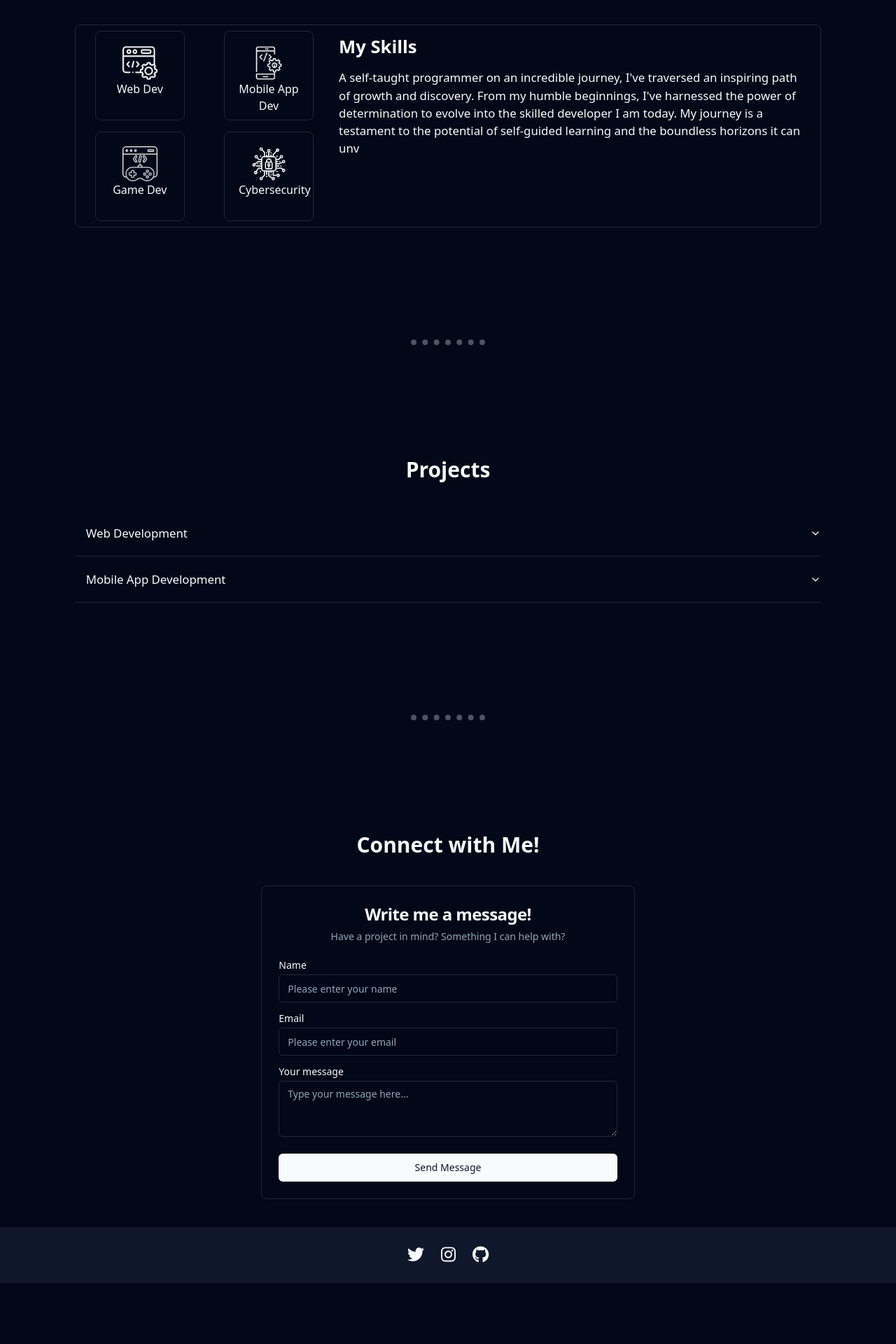
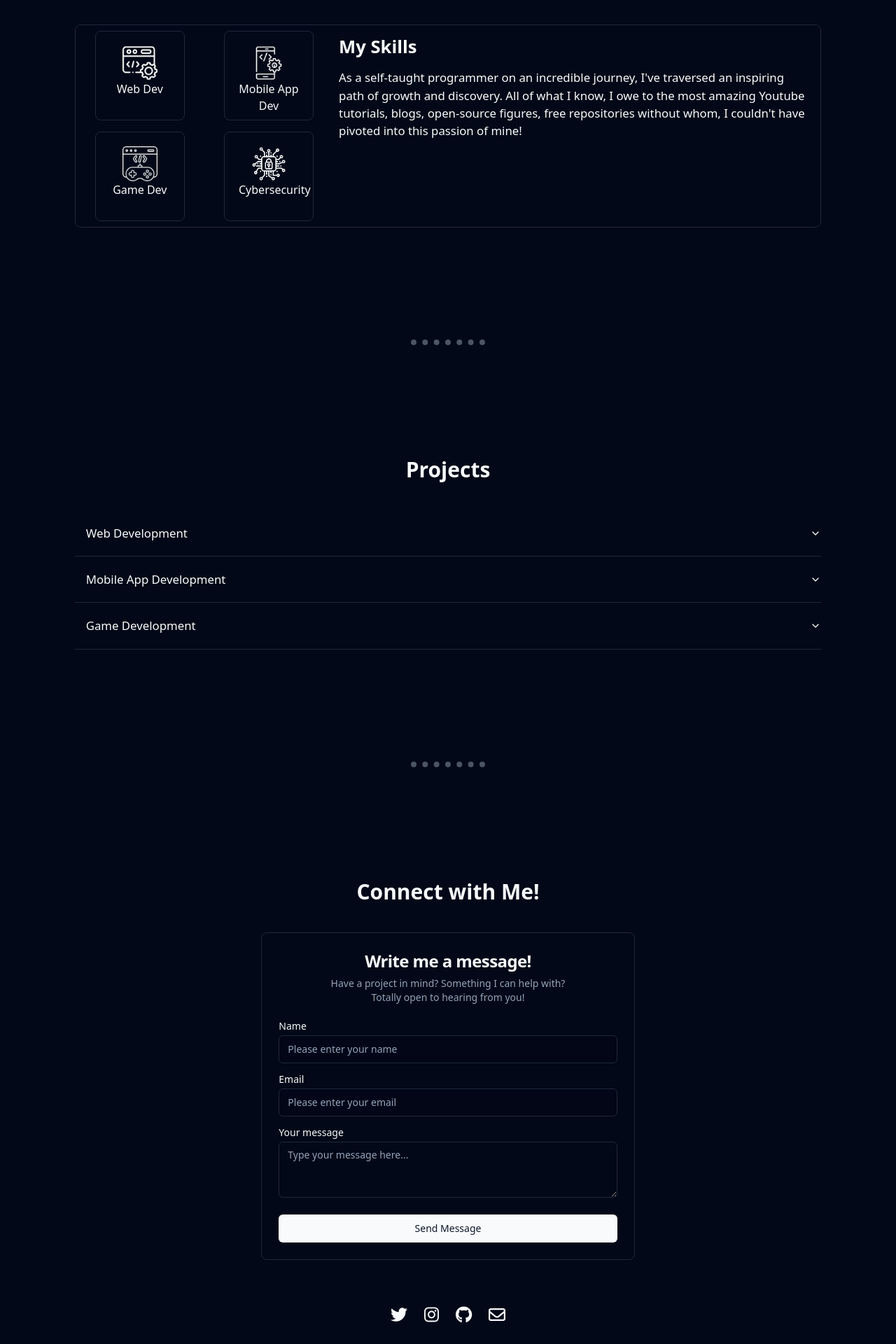
Before and after one commit to YugandharrPatil/portfolio-website, a Next.js app: page / in a window 1280 px wide. Shown: the part 1337-3257 px from the top of the page at 70% size. Before the commit the page ends 3170 px from the top, so only its background shows below. Built offline with nearby package versions, Linux system fonts and the light colour scheme; a web font is replaced by a local one.

Commit message:
changed some data and minor bug fixes

```diff
--- a/package.json
+++ b/package.json
@@ -15,6 +15,7 @@
 	"dependencies": {
 		"@fortawesome/fontawesome-svg-core": "^6.4.0",
 		"@fortawesome/free-brands-svg-icons": "^6.4.0",
+		"@fortawesome/free-regular-svg-icons": "^6.4.2",
 		"@fortawesome/free-solid-svg-icons": "^6.4.0",
 		"@fortawesome/react-fontawesome": "^0.2.0",
 		"@hookform/resolvers": "^3.1.1",
--- a/src/app/components/contact-me.tsx
+++ b/src/app/components/contact-me.tsx
@@ -44,7 +44,9 @@ export default function Connect() {
 			<Card className="w-10/12 sm:w-8/12 md:w-8/12 lg:w-7/12 xl:w-5/12 2xl:w-1/3 mx-auto mb-10">
 				<CardHeader className="text-center">
 					<CardTitle className="text-2xl">Write me a message!</CardTitle>
-					<CardDescription>Have a project in mind? Something I can help with?</CardDescription>
+					<CardDescription>
+						Have a project in mind? Something I can help with? <br /> Totally open to hearing from you!
+					</CardDescription>
 				</CardHeader>
 				<CardContent>
 					<form action={sendMessage}>
--- a/src/app/components/footer.tsx
+++ b/src/app/components/footer.tsx
@@ -1,20 +1,29 @@
+"use client";
+
 import { faGithub, faInstagram, faTwitter } from "@fortawesome/free-brands-svg-icons";
+import { faEnvelope } from "@fortawesome/free-regular-svg-icons";
 import { FontAwesomeIcon } from "@fortawesome/react-fontawesome";
+import { useTheme } from "next-themes";
 import Link from "next/link";
 
 export default function Footer() {
+	let { theme } = useTheme();
+
 	return (
 		<>
-			<footer className="bg-slate-900 h-20">
+			<footer className={`bg-slate-900 h-20 ${theme === "light" ? "bg-white" : "bg-dark"}`}>
 				<div className="w-5/6 h-full mx-auto flex justify-center gap-2 items-center">
 					<Link className="block" href="https://twitter.com/the_yugandharr">
-						<FontAwesomeIcon icon={faTwitter} className="text-2xl mx-2 hover:text-[#1DA1F2]" /> {/* color: "red"*/}
+						<FontAwesomeIcon icon={faTwitter} className="text-2xl mx-2 hover:text-[#1DA1F2]" />
 					</Link>
 					<Link className="block" href="https://www.instagram.com/the_yugandharr/">
-						<FontAwesomeIcon icon={faInstagram} className="text-2xl mx-2 hover:text-[#C13584]" /> {/* color: "red"*/}
+						<FontAwesomeIcon icon={faInstagram} className="text-2xl mx-2 hover:text-[#C13584]" />
 					</Link>
 					<Link className="block" href="https://github.com/YugandharrPatil">
-						<FontAwesomeIcon icon={faGithub} className="text-2xl mx-2 hover:text-[#817f7f]" /> {/* color: "red"*/}
+						<FontAwesomeIcon icon={faGithub} className="text-2xl mx-2 hover:text-[#817f7f]" />
+					</Link>
+					<Link className="block" href="mailto:yugandharrpatil@gmail.com">
+						<FontAwesomeIcon icon={faEnvelope} className="text-2xl mx-2 hover:text-[#94a3b8]" />
 					</Link>
 				</div>
 			</footer>
--- a/src/app/components/nav-link.tsx
+++ /dev/null
@@ -1,7 +0,0 @@
-"use client";
-
-import Link from "next/link";
-
-export default function NavLink({ target, navText }: { target: string; navText: string }) {
-	return <Link href={target}>{navText}</Link>;
-}
--- a/src/app/components/navbar.tsx
+++ b/src/app/components/navbar.tsx
@@ -1,22 +1,13 @@
 "use client";
 
-import { ThemeProvider } from "@/app/components/theme-provider";
 import { Bone, Layout, Menu, Send, X } from "lucide-react";
 import { useTheme } from "next-themes";
 import { Stalemate } from "next/font/google";
 import Link from "next/link";
 import NavItem from "./nav-item";
-import NavLink from "./nav-link";
 import ThemeToggle from "./theme-toggle";
 import { Button } from "./ui/button";
-import {
-	DropdownMenu,
-	DropdownMenuContent,
-	DropdownMenuItem,
-	DropdownMenuLabel,
-	DropdownMenuSeparator,
-	DropdownMenuTrigger,
-} from "./ui/dropdown-menu";
+import { DropdownMenu, DropdownMenuContent, DropdownMenuItem, DropdownMenuTrigger } from "./ui/dropdown-menu";
 
 const stalemate = Stalemate({
 	weight: "400",
@@ -41,32 +32,27 @@ export default function Navbar() {
 						</div>
 						<div className="dropdown md:hidden">
 							<DropdownMenu>
-								<DropdownMenuTrigger>
+								<DropdownMenuTrigger asChild>
 									<Button variant="ghost" size="icon">
 										<Menu className="h-[1.2rem] w-[1.2rem]" />
-										{/* <X className="absolute h-[1.2rem] w-[1.2rem] rotate-90 scale-0 transition-all dark:rotate-0 dark:scale-100" /> */}
-										{/* <span className="sr-only">Toggle theme</span> */}
 									</Button>
 								</DropdownMenuTrigger>
 								<DropdownMenuContent className="w-32">
-									<DropdownMenuItem>
-										{/* <NavLink navText="Skills" target="#skills" /> */}
-										<Bone className="mr-2 h-4 w-4" />
+									<DropdownMenuItem asChild>
 										<span>
+											<Bone className="mr-2 h-4 w-4 inline" />
 											<Link href="#skills">Skills</Link>
 										</span>
 									</DropdownMenuItem>
-									<DropdownMenuItem>
-										{/* <NavLink navText="Projects" target="#projects" /> */}
-										<Layout className="mr-2 h-4 w-4" />
+									<DropdownMenuItem asChild>
 										<span>
+											<Layout className="mr-2 h-4 w-4 inline" />
 											<Link href="#projects">Projects</Link>
 										</span>
 									</DropdownMenuItem>
-									<DropdownMenuItem>
-										{/* <NavLink navText="Contact Me" target="#contactme" /> */}
-										<Send className="mr-2 h-4 w-4" />
+									<DropdownMenuItem asChild>
 										<span>
+											<Send className="mr-2 h-4 w-4 inline" />
 											<Link href="#contact">Contact Me</Link>
 										</span>
 									</DropdownMenuItem>
--- a/src/app/components/projects.tsx
+++ b/src/app/components/projects.tsx
@@ -38,13 +38,22 @@ export default function Projects() {
 					<AccordionTrigger>Blockchain App Development</AccordionTrigger>
 					<AccordionContent>
 						<Card className="flex flex-wrap justify-center gap-4 md:gap-4 md:gap-x-3 lg-gap-2 lg-gap-x-8 xl:gap-2 xl:gap-x-20 2xl:gap-2 2xl:gap-x-16">
-							{/* <ProjectCardCustom /> */}
 				{/* <ProjectCard repo="todo-list" alt="todo-list" />
 							<ProjectCard repo="todo-list" alt="todo-list" />
 							<ProjectCard repo="todo-list" alt="todo-list" />
 						</Card>
 					</AccordionContent> */}
 				{/* </AccordionItem> */}
+				<AccordionItem value="item-3">
+					<AccordionTrigger className="ml-4 text-[1.05rem]">Game Development</AccordionTrigger>
+					<AccordionContent>
+						<Card className="flex flex-wrap justify-center gap-4 md:gap-4 md:gap-x-3 lg-gap-2 lg-gap-x-8 xl:gap-2 xl:gap-x-20 2xl:gap-2 2xl:gap-x-16">
+							<ProjectCard repo="desert-runner" alt="desert-runner" />
+							<ProjectCard repo="gold-rush" alt="gold-rush" />
+							{/* <ProjectCard repo="todo-list" alt="todo-list" /> */}
+						</Card>
+					</AccordionContent>
+				</AccordionItem>
 			</Accordion>
 			<div className="my-40">
 				<Hr />
--- a/src/app/components/skill-description.tsx
+++ /dev/null
@@ -1,10 +0,0 @@
-export default function SkillDescription() {
-	const webdev = "Sample webdev description";
-	const appdev = "Sample appdev description";
-	const blockchaindev = "Sample blockchaindev description";
-	const cybersec = "Sample cybersec description";
-	const gamedev = "Sample gamedev description";
-	const devops = "Sample devops description";
-
-	return <></>;
-}
--- a/src/app/components/skills.tsx
+++ b/src/app/components/skills.tsx
@@ -3,21 +3,20 @@ import { useState } from "react";
 import Heading from "./heading";
 import Hr from "./hr";
 import SkillCard from "./skill-card";
-import SkillDescription from "./skill-description";
 import { Card } from "./ui/card";
 
 export default function Skills() {
 	const [skillDescription, setSkillDescription] = useState({
 		heading: "My Skills",
 		content:
-			"A self-taught programmer on an incredible journey, I've traversed an inspiring path of growth and discovery. From my humble beginnings, I've harnessed the power of determination to evolve into the skilled developer I am today. My journey is a testament to the potential of self-guided learning and the boundless horizons it can unv",
+			"As a self-taught programmer on an incredible journey, I've traversed an inspiring path of growth and discovery. All of what I know, I owe to the most amazing Youtube tutorials, blogs, open-source figures, free repositories without whom, I couldn't have pivoted into this passion of mine!",
 	});
 
 	const data = {
 		webdev: {
 			heading: "Full-Stack Web Development",
 			content:
-				"I've been developing websites for the past 2 years. I mainly work with in NodeJS and am familiar with frameworks like Next, React, Express, Tailwind & Prisma. I've done client work for more than 10 clients up until now. I'm open for client work for developing websites, so feel free to hit me up! Please check my projects below",
+				"I've been developing websites for the past 2 years. I mainly work with NodeJS and am familiar with frameworks like Next, React, Express, Tailwind & Prisma. I've done client work for more than 10 clients up until now. I'm open for client work for developing websites, so feel free to hit me up! Please check my projects below",
 		},
 		appdev: {
 			heading: "Mobile App Development",
@@ -97,11 +96,10 @@ export default function Skills() {
 					/>
 				</div>
 				{/* DESCRIPTION */}
-				<div className="pr-5 w-full pb-2">
+				<div className="pr-5 w-full mb-5">
 					<h1 className="text-[1.2rem] sm:text-[1.3rem] md:text-[1.6rem] font-bold mt-3">{skillDescription.heading}</h1>
 					<p className="text-[1rem] md:text-[1.05rem] mt-3">{skillDescription.content}</p>
 				</div>
-				<SkillDescription /> {/*this component contains the description for each skill, switches dynamically for each skill*/}
 			</Card>
 			<div className="my-40">
 				<Hr />
```
Also changed, not shown: src/app/components/skill-card.tsx (+1 -1 lines), 1 other file (tests, documents, lock files or other folders).
